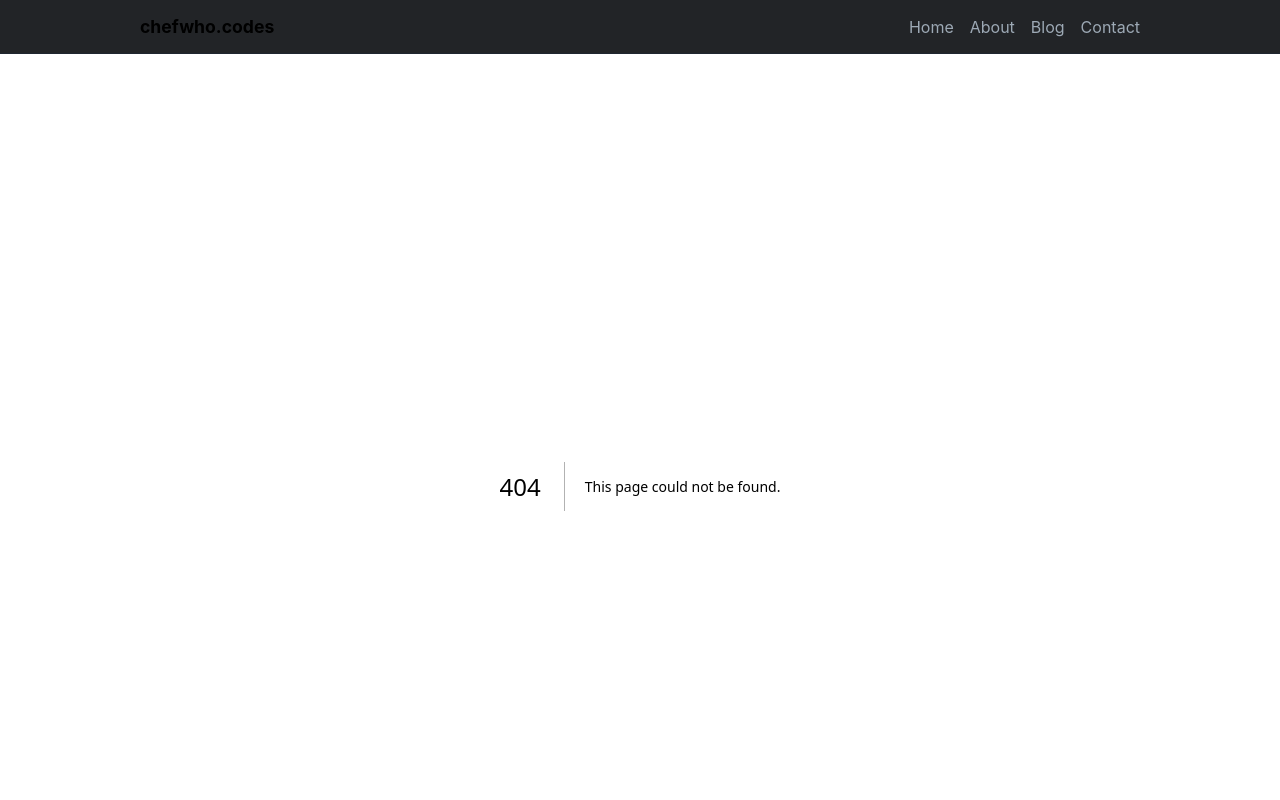
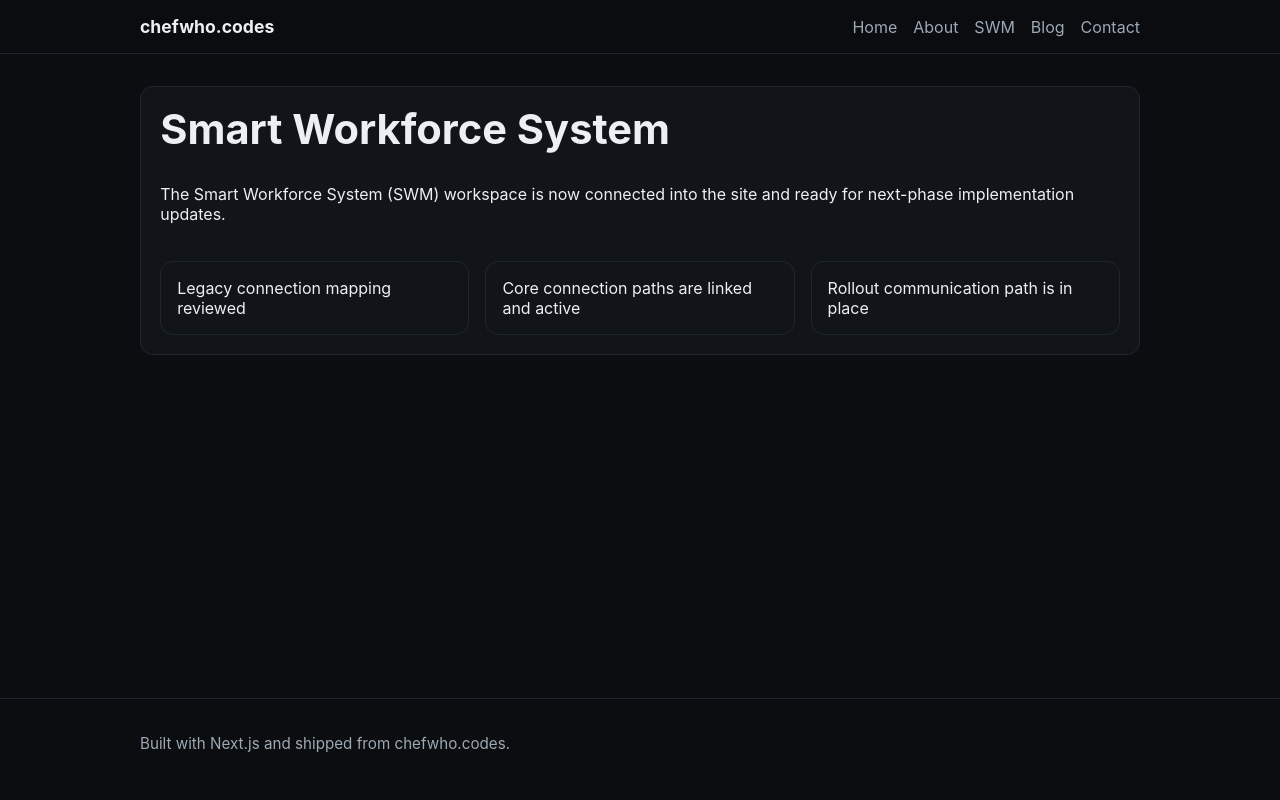
Before and after one commit to kevlarkia/chefwho.codes, a Next.js app: page /swm in a window 1280 px wide. Before the commit this address had no page. Shown: the top 800 px of the page. Built offline with nearby package versions, Linux system fonts and the light colour scheme.

Commit message:
Add Smart Workforce System route and navigation

```diff
--- a/app/layout.tsx
+++ b/app/layout.tsx
@@ -10,6 +10,7 @@ export const metadata: Metadata = {
 const navLinks = [
   { href: "/", label: "Home" },
   { href: "/about", label: "About" },
+  { href: "/swm", label: "SWM" },
   { href: "/blog", label: "Blog" },
   { href: "/contact", label: "Contact" },
 ];
--- a/app/page.tsx
+++ b/app/page.tsx
@@ -1,6 +1,7 @@
 const highlights = [
   "Built with Next.js App Router and TypeScript",
   "Ready-to-edit Home, About, Contact, and Blog pages",
+  "Smart Workforce System page wired in and ready for rollout",
   "CI-enabled repository with templates and security docs",
 ];
 
--- /dev/null
+++ b/app/swm/page.tsx
@@ -0,0 +1,31 @@
+import type { Metadata } from "next";
+
+export const metadata: Metadata = {
+  title: "Smart Workforce System",
+  description: "Readiness view for the Smart Workforce System rollout.",
+};
+
+const readinessItems = [
+  "Legacy connection mapping reviewed",
+  "Core connection paths are linked and active",
+  "Rollout communication path is in place",
+];
+
+export default function SmartWorkforceSystemPage() {
+  return (
+    <section className="content-card">
+      <h1>Smart Workforce System</h1>
+      <p>
+        The Smart Workforce System (SWM) workspace is now connected into the
+        site and ready for next-phase implementation updates.
+      </p>
+      <ul className="card-list">
+        {readinessItems.map((item) => (
+          <li key={item} className="card">
+            {item}
+          </li>
+        ))}
+      </ul>
+    </section>
+  );
+}
```
Also changed, not shown: 1 other file (tests, documents, lock files or other folders).
